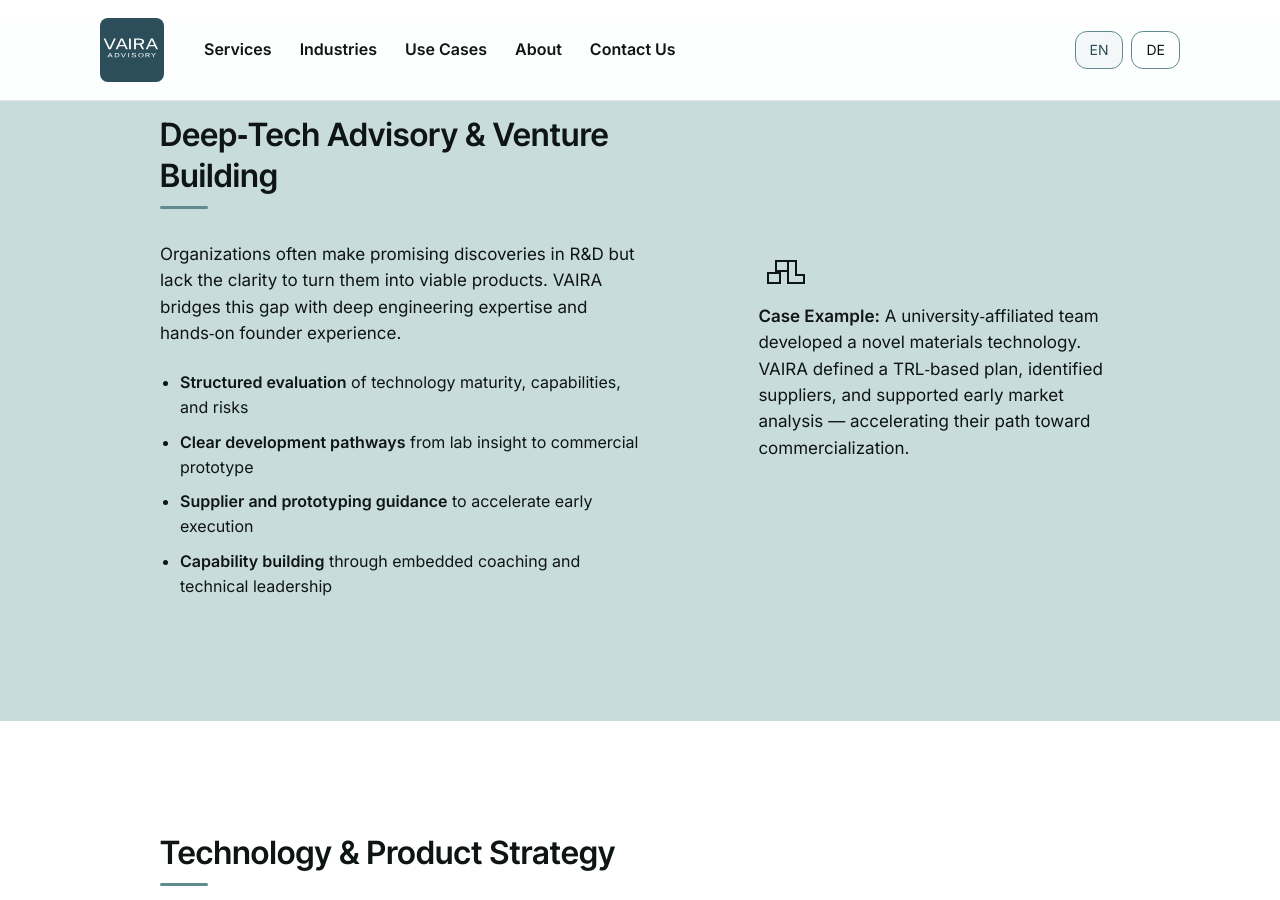
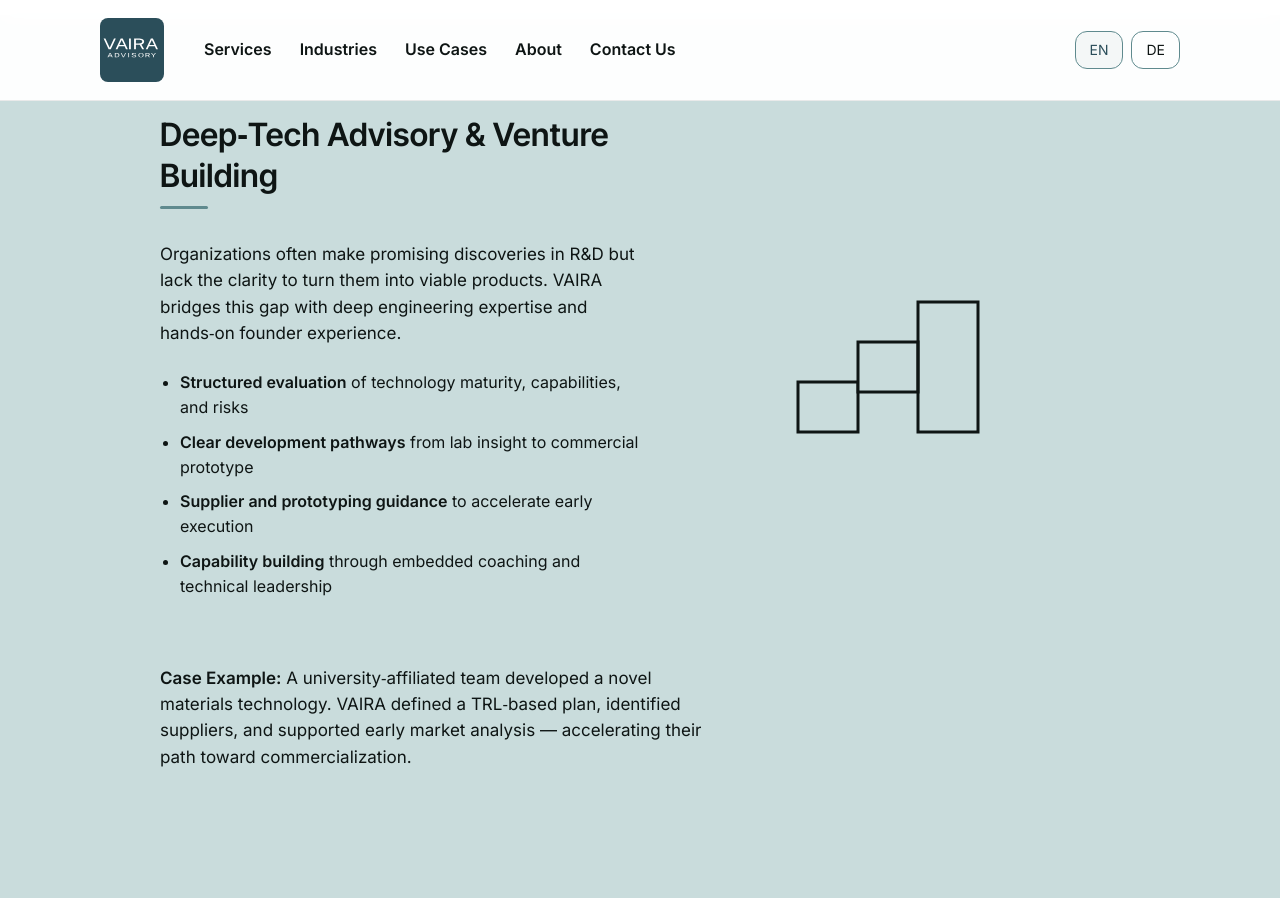
Before and after one commit to raphaelheeb/vaira-advisory, a Jekyll site: the page built from services/index.html, in a window 1280 px wide and 900 px high, scrolled down 1213 px. Built offline with Jekyll 4.4.1, drawn with Linux system fonts in a browser that asks for light colours.

Commit message:
Update index.html

```diff
--- a/services/index.html
+++ b/services/index.html
@@ -155,17 +155,15 @@
     </div>
 
     <div class="split-right">
-      <div class="micro-illustration">
-        <!-- Micro‑illustration 1 -->
-        <svg width="48" height="48" viewBox="0 0 48 48" fill="none">
-        <rect x="10" y="26" width="12" height="10"
-        stroke="currentColor" stroke-width="2"/>
-        <rect x="18" y="14" width="12" height="10"
+      <svg width="260" height="260" viewBox="0 0 260 260" fill="none">
+  <rect x="40" y="150" width="60" height="50"
+        stroke="currentColor" stroke-width="3"/>
+  <rect x="100" y="110" width="60" height="50"
         fill="var(--primary-light)"
-        stroke="currentColor" stroke-width="2"/>
-        <path d="M30 14 H38 V28 H46 V36 H30 V14 Z"
-        stroke="currentColor" stroke-width="2" fill="none"/>
-      </svg>
+        stroke="currentColor" stroke-width="3"/>
+  <rect x="160" y="70" width="60" height="130"
+        stroke="currentColor" stroke-width="3" fill="none"/>
+</svg>
 
       </div>
 
@@ -204,16 +202,18 @@
     <div class="split-right">
       <div class="micro-illustration">
         <!-- Micro‑illustration 2 -->
-        <svg width="48" height="48" viewBox="0 0 48 48" fill="none">
-        <line x1="24" y1="12" x2="24" y2="36"
-        stroke="currentColor" stroke-width="2" stroke-linecap="round"/>
-        <line x1="12" y1="24" x2="36" y2="24"
-        stroke="currentColor" stroke-width="2" stroke-linecap="round"/>
-        <line x1="24" y1="24" x2="32" y2="16"
-        stroke="var(--primary)" stroke-width="2" stroke-linecap="round"/>
-        <polyline points="29,16 32,16 32,19"
-        stroke="var(--primary)" stroke-width="2" fill="none"/>
-        </svg>
+        <svg width="260" height="260" viewBox="0 0 260 260" fill="none">
+  <line x1="130" y1="40" x2="130" y2="220"
+        stroke="currentColor" stroke-width="3" stroke-linecap="round"/>
+  <line x1="40" y1="130" x2="220" y2="130"
+        stroke="currentColor" stroke-width="3" stroke-linecap="round"/>
+
+  <!-- Accent arrow -->
+  <line x1="130" y1="130" x2="180" y2="80"
+        stroke="var(--primary)" stroke-width="3" stroke-linecap="round"/>
+  <polyline points="170,80 185,80 185,95"
+            stroke="var(--primary)" stroke-width="3" fill="none"/>
+</svg>
 
       </div>
 
@@ -252,14 +252,14 @@
     <div class="split-right">
       <div class="micro-illustration">
         <!-- Micro‑illustration 3 -->
-        <svg width="48" height="48" viewBox="0 0 48 48" fill="none">
-        <line x1="20" y1="16" x2="40" y2="16"
-        stroke="currentColor" stroke-width="2" stroke-linecap="round"/>
-        <line x1="16" y1="24" x2="36" y2="24"
-        stroke="var(--primary)" stroke-width="2" stroke-linecap="round"/>
-        <line x1="12" y1="32" x2="32" y2="32"
-        stroke="currentColor" stroke-width="2" stroke-linecap="round"/>
-        </svg>
+       <svg width="260" height="260" viewBox="0 0 260 260" fill="none">
+  <line x1="80" y1="80" x2="220" y2="80"
+        stroke="currentColor" stroke-width="3" stroke-linecap="round"/>
+  <line x1="60" y1="130" x2="200" y2="130"
+        stroke="var(--primary)" stroke-width="3" stroke-linecap="round"/>
+  <line x1="40" y1="180" x2="180" y2="180"
+        stroke="currentColor" stroke-width="3" stroke-linecap="round"/>
+</svg>
 
       </div>
 
@@ -298,18 +298,21 @@
     <div class="split-right">
       <div class="micro-illustration">
         <!-- Micro‑illustration 4 -->
-        <svg width="48" height="48" viewBox="0 0 48 48" fill="none">
-        <circle cx="24" cy="24" r="3"
+        <svg width="260" height="260" viewBox="0 0 260 260" fill="none">
+  <!-- Accent node -->
+  <circle cx="130" cy="130" r="12"
           fill="var(--primary-light)"/>
-        <line x1="24" y1="24" x2="24" y2="39"
-        stroke="currentColor" stroke-width="2" stroke-linecap="round"/>
-        <line x1="24" y1="9" x2="24" y2="18"
-        stroke="currentColor" stroke-width="2" stroke-linecap="round"/>
-        <line x1="9" y1="24" x2="18" y2="24"
-        stroke="currentColor" stroke-width="2" stroke-linecap="round"/>
-        <line x1="30" y1="24" x2="39" y2="24"
-        stroke="currentColor" stroke-width="2" stroke-linecap="round"/>
-        </svg>
+
+  <line x1="130" y1="130" x2="130" y2="220"
+        stroke="currentColor" stroke-width="3" stroke-linecap="round"/>
+  <line x1="130" y1="40" x2="130" y2="110"
+        stroke="currentColor" stroke-width="3" stroke-linecap="round"/>
+  <line x1="40" y1="130" x2="110" y2="130"
+        stroke="currentColor" stroke-width="3" stroke-linecap="round"/>
+  <line x1="150" y1="130" x2="220" y2="130"
+        stroke="currentColor" stroke-width="3" stroke-linecap="round"/>
+</svg>
+
 
       </div>
 
```
